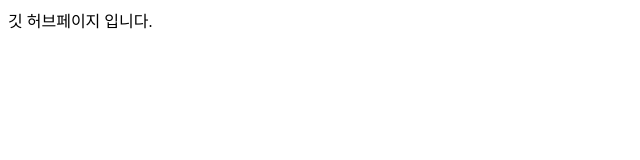
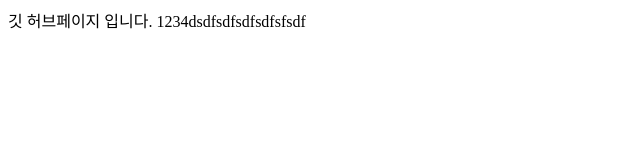
Before and after one commit to younggie/pspd-layout-html, a plain HTML site: page index.html in a window 1280 px wide. Shown: the whole page, without its empty margins (0-640 px from the left). Drawn offline with Linux system fonts and the light colour scheme.

Commit message:
2 update

```diff
--- a/index.html
+++ b/index.html
@@ -6,6 +6,6 @@
     <title>Document</title>
   </head>
   <body>
-    깃 허브페이지 입니다.
+    깃 허브페이지 입니다. 1234dsdfsdfsdfsdfsfsdf
   </body>
 </html>
```
